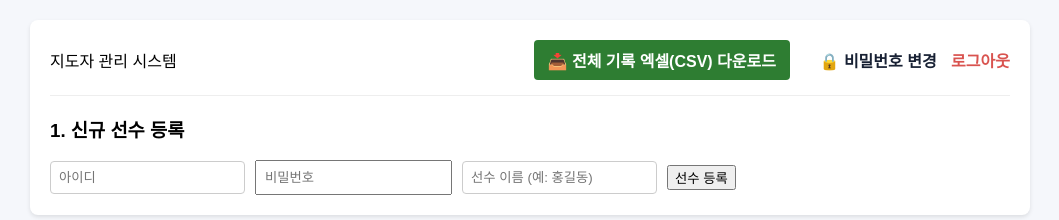
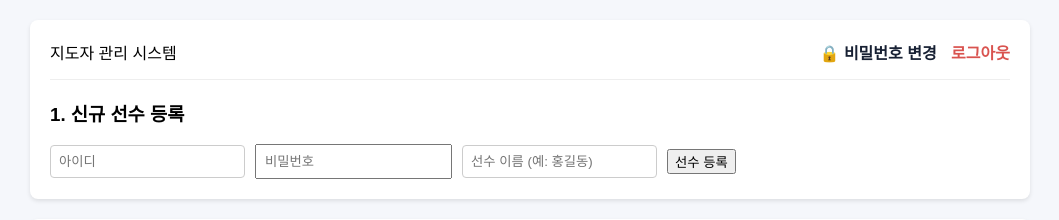
Before and after one commit to Misokim12/weight-tracker, a Flask app: page /admin in a window 1280 px wide. Shown: the top 220 px of the page, without its empty margins (110-1169 px from the left). Run offline with Flask 3, Linux system fonts and the light colour scheme; a user stored in the database is signed in.

Commit message:
Update admin.html

```diff
--- a/templates/admin.html
+++ b/templates/admin.html
@@ -33,7 +33,7 @@
         <div class="nav">
             <div><strong>{{ current_user.name }}</strong> 지도자 관리 시스템</div>
             <div>
-                <a href="{{ url_for('export_csv') }}" class="btn-excel" style="color:white; margin-right:15px;">📥 전체 기록 엑셀(CSV) 다운로드</a>
+
                 <a href="{{ url_for('change_password') }}">🔒 비밀번호 변경</a>
                 <a href="{{ url_for('logout') }}" style="color:#d9534f;">로그아웃</a>
             </div>
```
